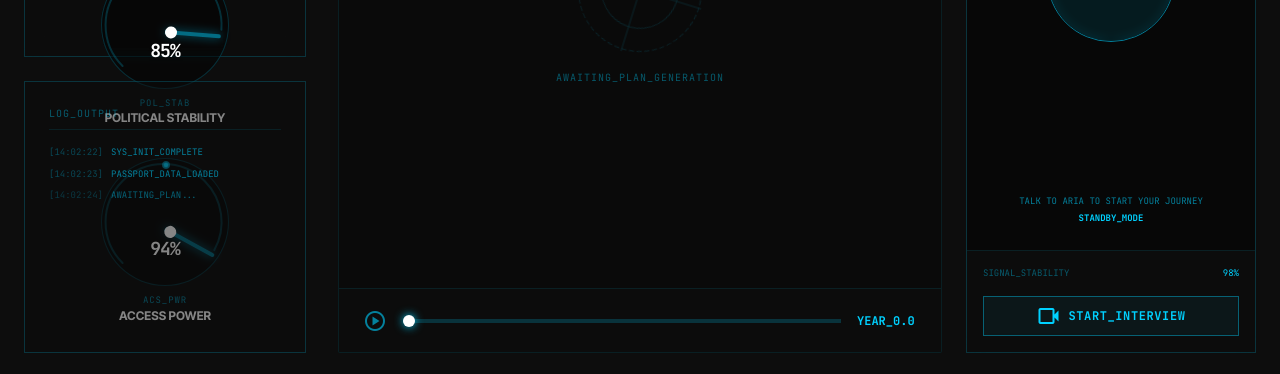
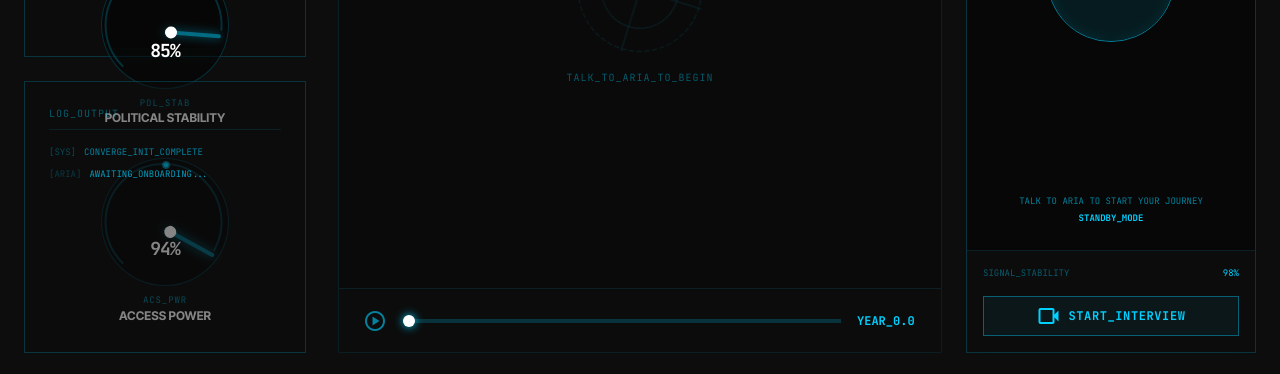
Before and after one commit to david-ac1/Converge, a Next.js app: page /dashboard in a window 1280 px wide. Shown: the part 423-797 px from the top of the page. Built offline with nearby package versions, Linux system fonts and the light colour scheme.

Commit message:
feat: Implement AI-driven migration planning and geopolitical trend analysis with supporting UI components and API routes.

```diff
--- a/app/api/tavus/interview/route.ts
+++ b/app/api/tavus/interview/route.ts
@@ -23,10 +23,17 @@ export async function POST(request: NextRequest) {
             });
         }
 
+
         // Build the conversation request per Tavus v2 API spec
+        // Get the base URL for webhook callback
+        const baseUrl = process.env.NEXT_PUBLIC_APP_URL || process.env.VERCEL_URL
+            ? `https://${process.env.VERCEL_URL}`
+            : 'http://localhost:3000';
+
         const conversationPayload: any = {
             replica_id: replicaId,
             persona_id: personaId,
+            callback_url: `${baseUrl}/api/tavus/webhook`,
         };
 
         // ARIA Onboarding Persona - Default conversational context for intake
--- a/app/dashboard/page.tsx
+++ b/app/dashboard/page.tsx
@@ -57,13 +57,15 @@ export default function DashboardPage() {
     }, [initialize, generatePlan, updateThoughtSignature]);
 
     // Auto-generate plan and fetch initial data
+    // Only generate plan and fetch data AFTER onboarding is complete (state has been initialized)
+    // This triggers when handleOnboardingComplete sets the state from ARIA interview
     useEffect(() => {
-        if (state?.currentState && state?.goalState && !state.activePlan) {
-            console.log('Auto-triggering migration plan generation...');
-            generatePlan(10).catch(err => console.error('Auto-plan failed:', err));
+        if (state?.currentState && state?.goalState && !state.activePlan && state?.sessionMetadata?.thoughtSignature) {
+            console.log('Onboarding complete - generating migration plan...');
+            generatePlan(10).catch(err => console.error('Plan generation failed:', err));
 
             // Trigger Agent Alpha (Passport Analysis)
-            const passportId = state.currentState.metadata?.citizenship || 'USA';
+            const passportId = state.currentState.metadata?.citizenship || state.currentState.location || 'USA';
 
             fetch('/api/passport/analyze', {
                 method: 'POST',
@@ -88,7 +90,7 @@ export default function DashboardPage() {
                     method: 'POST',
                     headers: { 'Content-Type': 'application/json' },
                     body: JSON.stringify({
-                        origin: state.currentState.location || 'USA',
+                        origin: state.currentState.location || 'Unknown',
                         destination: state.goalState.location,
                         includeSearchGrounding: true
                     })
@@ -102,7 +104,7 @@ export default function DashboardPage() {
                     .finally(() => setTrendsLoading(false));
             }
         }
-    }, [state?.currentState, state?.goalState, state?.activePlan, generatePlan, updateGeopoliticalProfile]);
+    }, [state?.currentState, state?.goalState, state?.activePlan, state?.sessionMetadata?.thoughtSignature, generatePlan, updateGeopoliticalProfile]);
 
     // Update Tavus context when year changes or data updates
     useEffect(() => {
@@ -150,15 +152,22 @@ export default function DashboardPage() {
                     <div className="blueprint-border p-6 bg-background/50 flex-1 flex flex-col gap-4">
                         <div className="font-mono text-[10px] text-primary/40 uppercase tracking-widest border-b border-primary/10 pb-2">Log_Output</div>
                         <div className="flex-1 font-mono text-[9px] text-primary/60 space-y-2 overflow-hidden">
-                            <div className="flex gap-2"><span className="text-primary/30">[14:02:22]</span> SYS_INIT_COMPLETE</div>
-                            <div className="flex gap-2"><span className="text-primary/30">[14:02:23]</span> PASSPORT_DATA_LOADED</div>
-                            {state?.activePlan ? (
+                            <div className="flex gap-2"><span className="text-primary/30">[SYS]</span> CONVERGE_INIT_COMPLETE</div>
+                            {state?.sessionMetadata?.thoughtSignature ? (
                                 <>
-                                    <div className="flex gap-2"><span className="text-primary/30">[14:02:24]</span> PLAN_GENERATED</div>
-                                    <div className="flex gap-2 text-white"><span className="text-primary/30">[14:02:25]</span> {state.sessionMetadata.thoughtSignature ? "THOUGHT_SIG_CAPTURED" : "REASONING_ACTIVE"}</div>
+                                    <div className="flex gap-2"><span className="text-primary/30">[ARIA]</span> ONBOARDING_COMPLETE</div>
+                                    <div className="flex gap-2"><span className="text-primary/30">[DATA]</span> USER_PROFILE_CAPTURED</div>
+                                    {state?.activePlan ? (
+                                        <>
+                                            <div className="flex gap-2 text-green-500"><span className="text-primary/30">[PLAN]</span> TRAJECTORY_GENERATED</div>
+                                            <div className="flex gap-2 text-white"><span className="text-primary/30">[AI]</span> THOUGHT_SIG_ACTIVE</div>
+                                        </>
+                                    ) : (
+                                        <div className="flex gap-2 animate-pulse text-yellow-500"><span className="text-primary/30">[PLAN]</span> GENERATING...</div>
+                                    )}
                                 </>
                             ) : (
-                                <div className="flex gap-2 animate-pulse"><span className="text-primary/30">[14:02:24]</span> AWAITING_PLAN...</div>
+                                <div className="flex gap-2 animate-pulse text-primary"><span className="text-primary/30">[ARIA]</span> AWAITING_ONBOARDING...</div>
                             )}
                         </div>
                     </div>
--- a/components/ConvergenceMap.tsx
+++ b/components/ConvergenceMap.tsx
@@ -100,7 +100,7 @@ export default function ConvergenceMap({
                         <line x1="0" y1="50" x2="100" y2="50" stroke="#00D1FF" strokeWidth="0.5" />
                     </svg>
                 </div>
-                <div className="mt-4 font-mono text-[10px] text-primary/40 uppercase tracking-widest">Awaiting_Plan_Generation</div>
+                <div className="mt-4 font-mono text-[10px] text-primary/40 uppercase tracking-widest">Talk_To_ARIA_To_Begin</div>
             </div>
         );
     }
--- a/lib/onboardingProcessor.ts
+++ b/lib/onboardingProcessor.ts
@@ -27,7 +27,7 @@ export class OnboardingProcessor {
         if (key) {
             this.genAI = new GoogleGenerativeAI(key);
             this.model = this.genAI.getGenerativeModel({
-                model: 'gemini-2.0-flash-exp',
+                model: 'gemini-3-flash-preview',
                 generationConfig: {
                     temperature: 0.3, // Low temp for extraction
                 }
--- a/lib/passportLogic.ts
+++ b/lib/passportLogic.ts
@@ -24,9 +24,9 @@ export class PassportLogicService {
     constructor(apiKey?: string) {
         if (apiKey) {
             this.genAI = new GoogleGenerativeAI(apiKey);
-            // Using gemini-2.0-flash-exp for stability
+            // Using gemini-3-flash-preview
             this.model = this.genAI.getGenerativeModel({
-                model: 'gemini-2.0-flash-exp',
+                model: 'gemini-3-flash-preview',
                 generationConfig: {
                     temperature: 0.7,
                 }
--- a/lib/trendAnalyzer.ts
+++ b/lib/trendAnalyzer.ts
@@ -36,7 +36,7 @@ export class TrendAnalyzer {
             this.genAI = new GoogleGenerativeAI(key);
             // Use Gemini 2.0 Flash with search grounding capability
             this.model = this.genAI.getGenerativeModel({
-                model: 'gemini-2.0-flash-exp',
+                model: 'gemini-3-flash-preview',
                 generationConfig: {
                     temperature: 0.7,
                     maxOutputTokens: 4096,
--- a/logic/migrationEngine.js
+++ b/logic/migrationEngine.js
@@ -16,7 +16,7 @@ export class MigrationEngine {
             this.genAI = new GoogleGenerativeAI(apiKey);
             // Configure for Gemini 3 Pro capabilities (Reasoning/Thinking)
             this.model = this.genAI.getGenerativeModel({
-                model: 'gemini-2.0-flash-thinking-exp',
+                model: 'gemini-3-flash-preview',
                 generationConfig: {
                     temperature: 1,
                     topK: 64,
```
